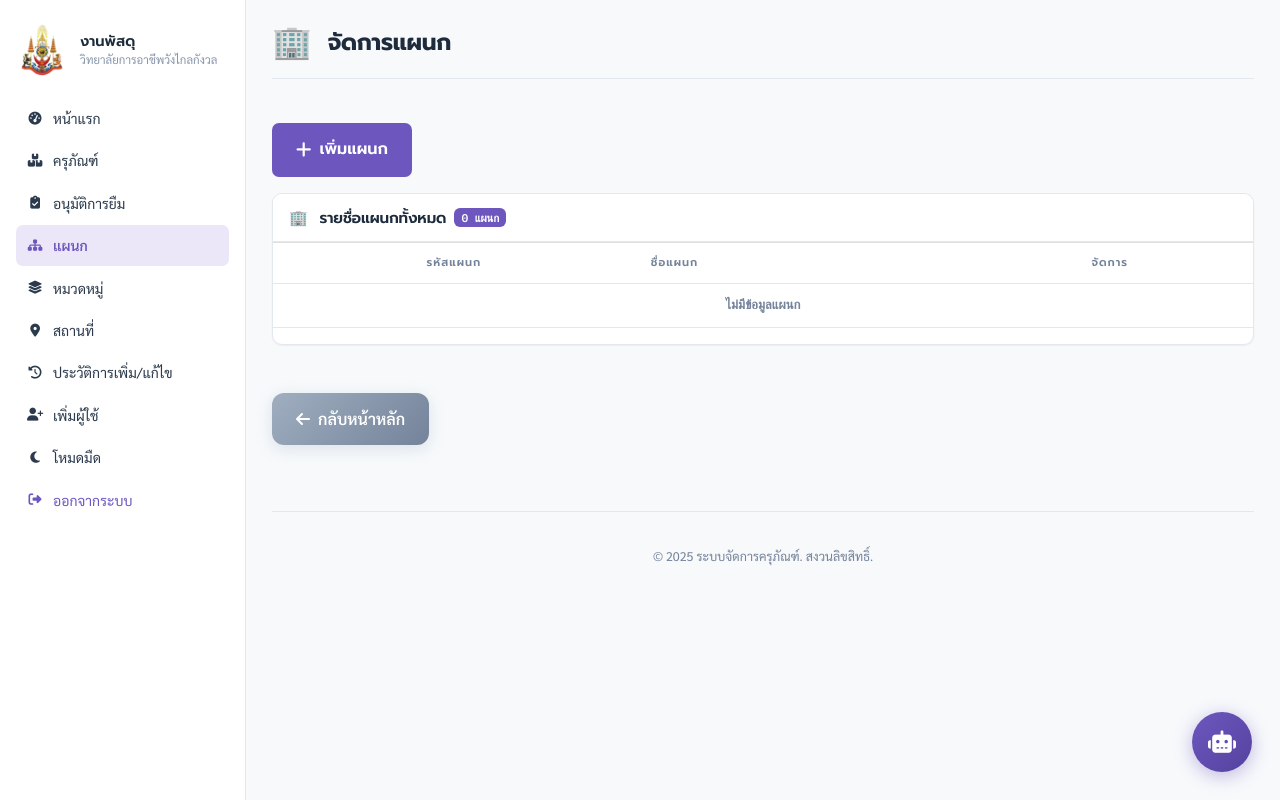
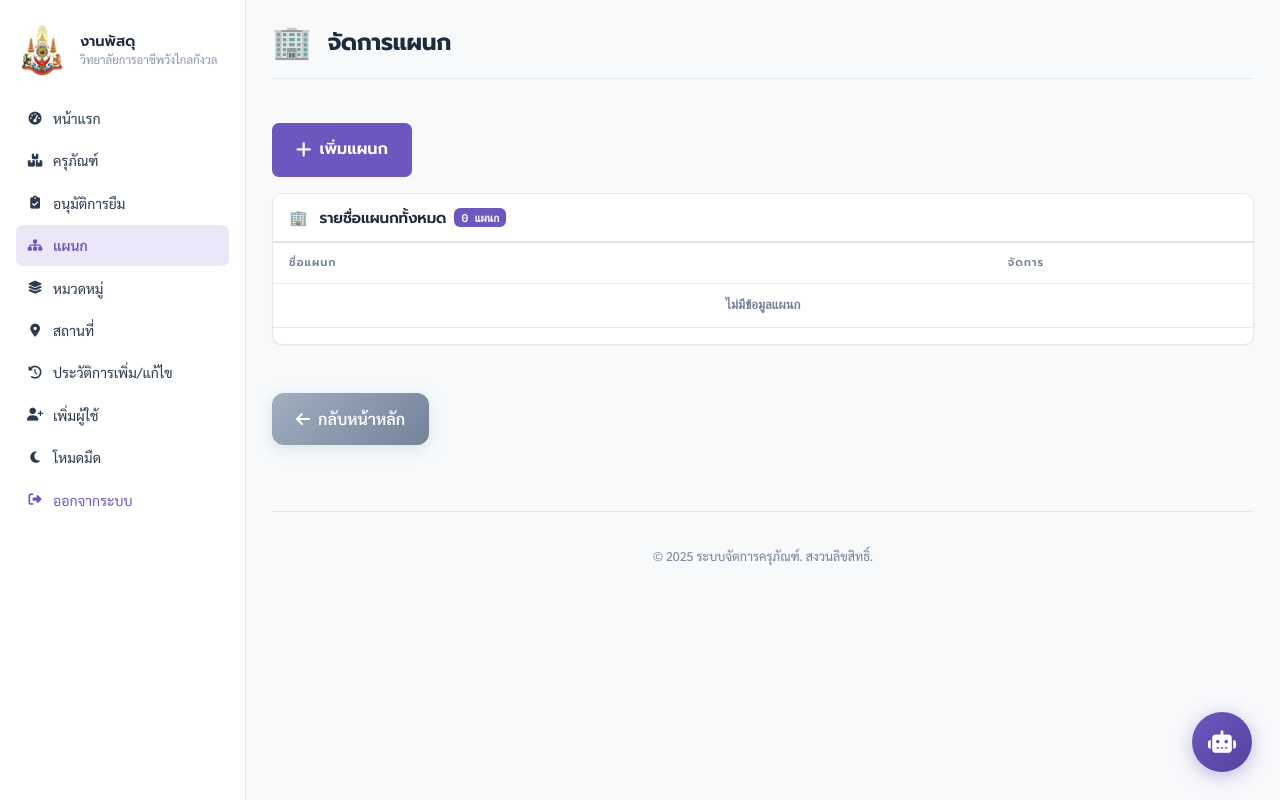
Before and after one commit to korn830/krupan, a PHP site: page /admin/departments.php in a window 1280 px wide. Run offline with PHP 8.4, Linux system fonts and the light colour scheme; the visitor is signed in with stand-in values (Sample User, id 1); data that the repository does not hold is empty; some web fonts are replaced.

Commit message:
ซ่อนคอลัมน์รหัสในหน้าหมวดหมู่ สถานที่ และแผนก
ผู้ใช้ไม่จำเป็นต้องเห็นเลข id ของฐานข้อมูล ตัดคอลัมน์ออกทั้งสามหน้า
  รหัสหมวดหมู่  admin/categories.php
  รหัสสถานที่   admin/locations.php
  รหัสแผนก     admin/departments.php

ตัดเฉพาะการแสดงผล ไม่ได้แตะ id ที่ปุ่มแก้ไขและลบส่งไป
และลด colspan ของแถว "ไม่มีข้อมูล" จาก 3 เหลือ 2 ให้ตรงกับจำนวนคอลัมน์ใหม่

ตรวจกับฐานข้อมูลจริงและเบราว์เซอร์จริงทั้งสามหน้า
  จำนวนหัวตารางตรงกับจำนวนช่องในแถวข้อมูลทุกหน้า
  ไม่เหลือป้ายรหัสในหน้าเว็บแล้ว
  ปุ่มแก้ไขยังรับ id ถูกต้อง (modal ได้ edit_category_id=3)
  ส่งแก้ไขจริงแล้วชื่อในฐานข้อมูลเปลี่ยนตาม และ fsn_class ไม่หาย
  ลบจริงแล้วจำนวนแถวลดลงถูกต้อง
144 เทสต์ผ่านหมด

Co-Authored-By: Claude Opus 5 <noreply@anthropic.com>
Claude-Session: https://claude.ai/code/session_017iv1oZqoEGana9Cq81btUx

```diff
--- a/admin/categories.php
+++ b/admin/categories.php
@@ -80,7 +80,6 @@ $categories = $conn->query("SELECT * FROM categories ORDER BY category_id DESC")
             <table class="table">
                 <thead>
                     <tr>
-                        <th class="text-center">รหัสหมวดหมู่</th>
                         <th>ชื่อหมวดหมู่</th>
                         <th class="text-center">จัดการ</th>
                     </tr>
@@ -88,7 +87,6 @@ $categories = $conn->query("SELECT * FROM categories ORDER BY category_id DESC")
                 <tbody>
                     <?php foreach ($categories as $c): ?>
                         <tr>
-                            <td class="text-center"><span class="location-id"><?= $c['category_id'] ?></span></td>
                             <td><?= htmlspecialchars($c['name']) ?></td>
                             <td class="text-center">
                                 <span class="action-buttons">
@@ -104,7 +102,7 @@ $categories = $conn->query("SELECT * FROM categories ORDER BY category_id DESC")
                     <?php endforeach; ?>
                     <?php if (count($categories) === 0): ?>
                         <tr>
-                            <td colspan="3">
+                            <td colspan="2">
                                 <div class="empty-state">
                                     <div class="icon">😕</div>
                                     <h5>ไม่มีข้อมูลหมวดหมู่</h5>
--- a/admin/departments.php
+++ b/admin/departments.php
@@ -86,7 +86,6 @@ $departments = $conn->query("SELECT * FROM departments ORDER BY department_id DE
             <table class="table table-bordered align-middle">
                 <thead class="table-light">
                     <tr>
-                        <th class="text-center">รหัสแผนก</th>
                         <th>ชื่อแผนก</th>
                         <th class="text-center">จัดการ</th>
                     </tr>
@@ -94,7 +93,6 @@ $departments = $conn->query("SELECT * FROM departments ORDER BY department_id DE
                 <tbody>
                     <?php foreach ($departments as $d): ?>
                         <tr>
-                            <td class="text-center"><span class="department-id"><?= $d['department_id'] ?></span></td>
                             <td><?= htmlspecialchars($d['name']) ?></td>
                             <td class="text-center">
                                 <span class="action-buttons">
@@ -110,7 +108,7 @@ $departments = $conn->query("SELECT * FROM departments ORDER BY department_id DE
                     <?php endforeach; ?>
                     <?php if (count($departments) === 0): ?>
                         <tr>
-                            <td colspan="3" class="text-center text-muted">ไม่มีข้อมูลแผนก</td>
+                            <td colspan="2" class="text-center text-muted">ไม่มีข้อมูลแผนก</td>
                         </tr>
                     <?php endif; ?>
                 </tbody>
--- a/admin/locations.php
+++ b/admin/locations.php
@@ -92,7 +92,6 @@ $locations = $conn->query("SELECT l.*, d.name AS department_name FROM locations
                     <table class="table table-bordered align-middle">
                         <thead class="table-light">
                             <tr>
-                                <th class="text-center">รหัสสถานที่</th>
                                 <th>ชื่อสถานที่</th>
                                 <th>แผนก</th>
                                 <th class="text-center">จัดการ</th>
@@ -101,9 +100,6 @@ $locations = $conn->query("SELECT l.*, d.name AS department_name FROM locations
                         <tbody>
                             <?php foreach ($locations as $l): ?>
                                 <tr>
-                                    <td class="text-center">
-                                        <span class="location-id"><?= str_pad($l['location_id'], 2, '0', STR_PAD_LEFT) ?></span>
-                                    </td>
                                     <td>
                                         <div class="d-flex align-items-center">
                                             <i class="fas fa-building text-muted me-2"></i>
```
